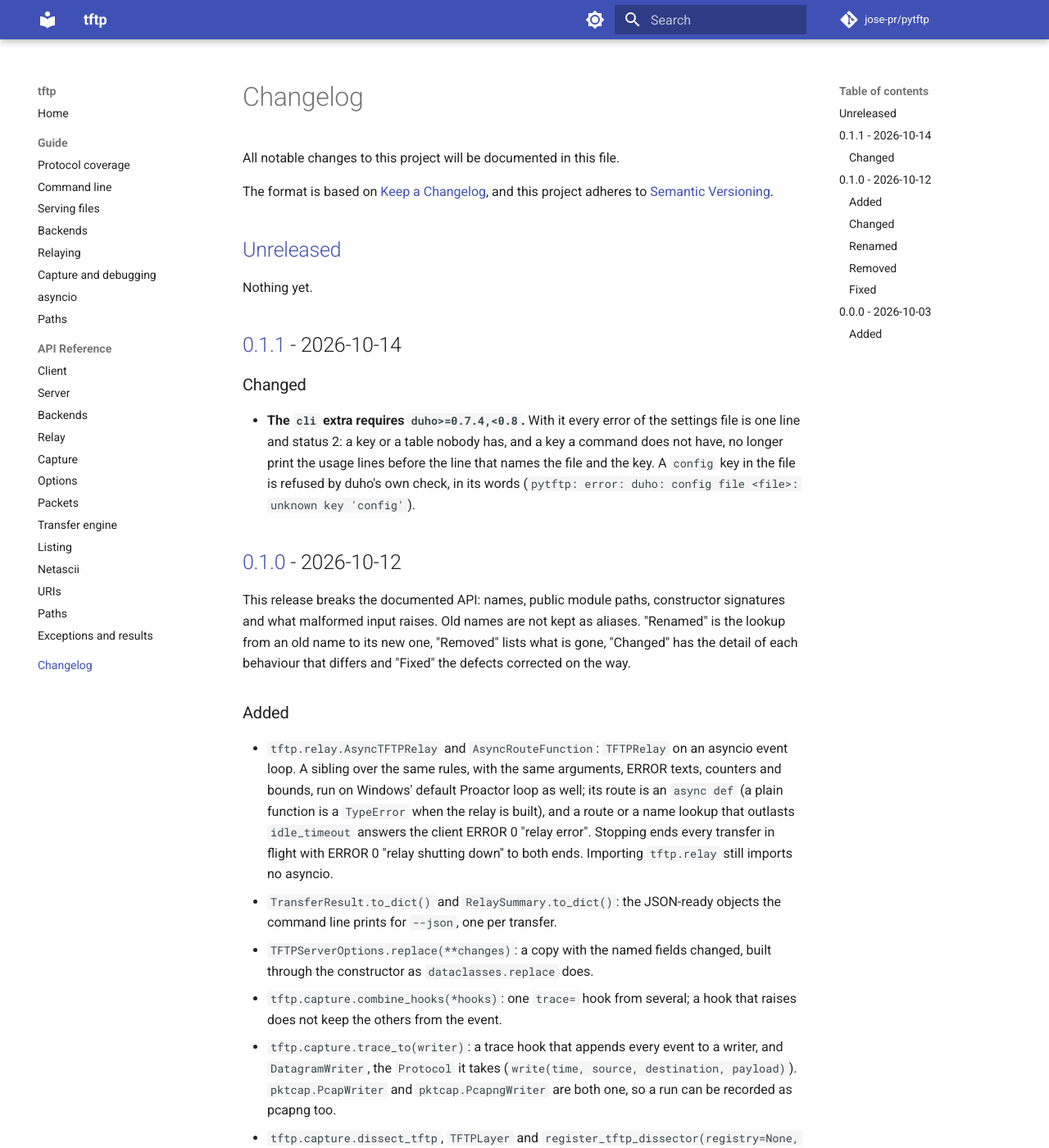
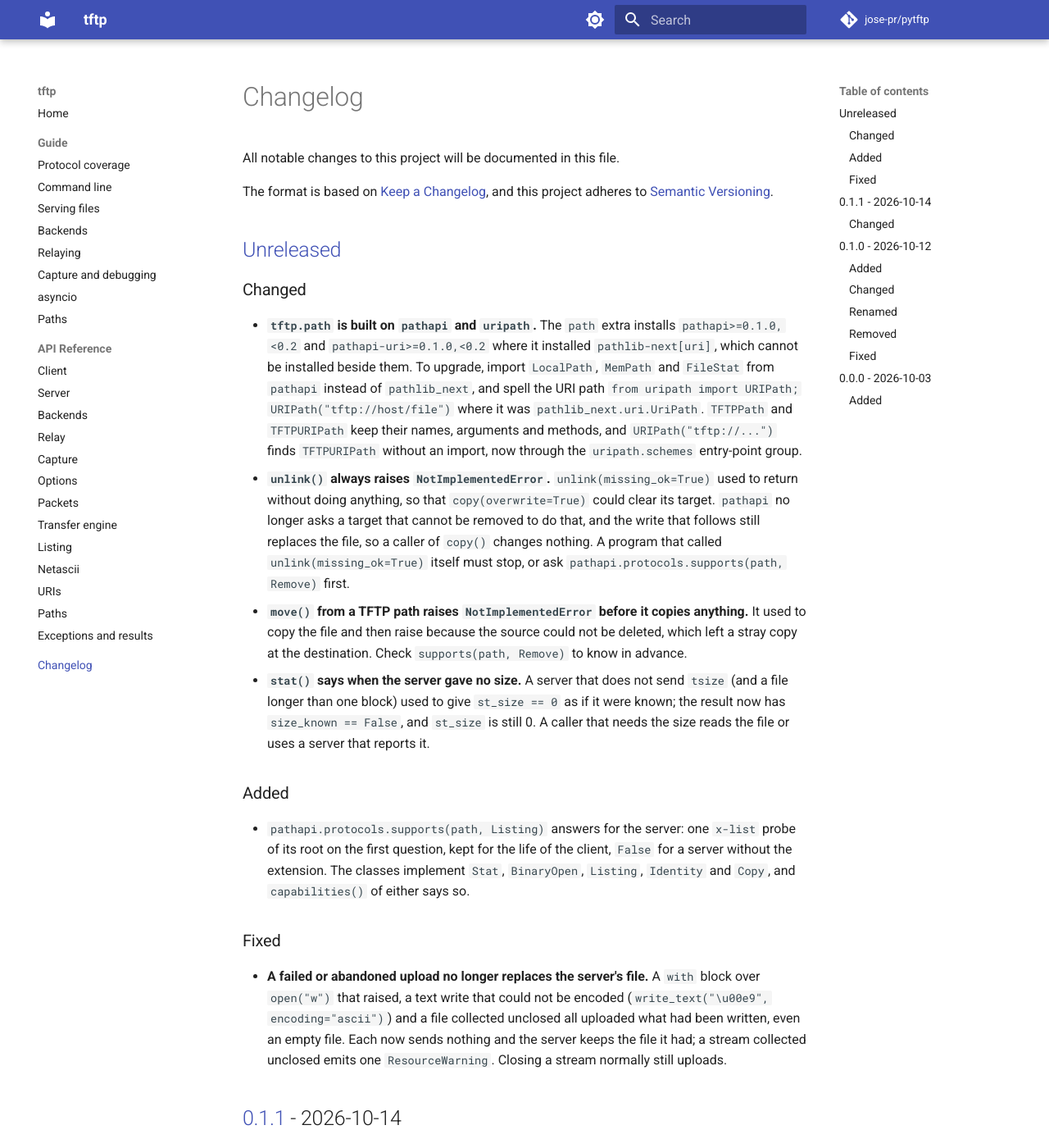
Before and after one commit to jose-pr/pytftp, an MkDocs documentation site: the page built from docs/changelog.md, in a window 1280 px wide and 1400 px high. Shown: the whole window at 82% size. Built offline with MkDocs 1.6.1 and Material for MkDocs 9.7.7, drawn with Linux system fonts in a browser that asks for light colours; comment, search, counter and statistics services are not loaded.

Commit message:
docs: changelog and paths page for the pathapi port
Unreleased lists the move to pathapi and uripath with the imports to change,
unlink and move() refusing, stat() reporting an unknown size, supports()
for listing, and the fixed text-mode upload.

```diff
--- a/CHANGELOG.md
+++ b/CHANGELOG.md
@@ -7,7 +7,43 @@ and this project adheres to [Semantic Versioning](https://semver.org/).
 
 ## [Unreleased]
 
-Nothing yet.
+### Changed
+
+- **`tftp.path` is built on `pathapi` and `uripath`.** The `path` extra installs
+  `pathapi>=0.1.0,<0.2` and `pathapi-uri>=0.1.0,<0.2` where it installed `pathlib-next[uri]`,
+  which cannot be installed beside them. To upgrade, import `LocalPath`, `MemPath` and `FileStat`
+  from `pathapi` instead of `pathlib_next`, and spell the URI path
+  `from uripath import URIPath; URIPath("tftp://host/file")` where it was
+  `pathlib_next.uri.UriPath`. `TFTPPath` and `TFTPURIPath` keep their names, arguments and
+  methods, and `URIPath("tftp://...")` finds `TFTPURIPath` without an import, now through the
+  `uripath.schemes` entry-point group.
+- **`unlink()` always raises `NotImplementedError`.** `unlink(missing_ok=True)` used to return
+  without doing anything, so that `copy(overwrite=True)` could clear its target. `pathapi` no
+  longer asks a target that cannot be removed to do that, and the write that follows still replaces
+  the file, so a caller of `copy()` changes nothing. A program that called `unlink(missing_ok=True)`
+  itself must stop, or ask `pathapi.protocols.supports(path, Remove)` first.
+- **`move()` from a TFTP path raises `NotImplementedError` before it copies anything.** It used to
+  copy the file and then raise because the source could not be deleted, which left a stray copy at
+  the destination. Check `supports(path, Remove)` to know in advance.
+- **`stat()` says when the server gave no size.** A server that does not send `tsize` (and a file
+  longer than one block) used to give `st_size == 0` as if it were known; the result now has
+  `size_known == False`, and `st_size` is still 0. A caller that needs the size reads the file or
+  uses a server that reports it.
+
+### Added
+
+- `pathapi.protocols.supports(path, Listing)` answers for the server: one `x-list` probe of its root
+  on the first question, kept for the life of the client, `False` for a server without the
+  extension. The classes implement `Stat`, `BinaryOpen`, `Listing`, `Identity` and `Copy`, and
+  `capabilities()` of either says so.
+
+### Fixed
+
+- **A failed or abandoned upload no longer replaces the server's file.** A `with` block over
+  `open("w")` that raised, a text write that could not be encoded (`write_text("\u00e9",
+  encoding="ascii")`) and a file collected unclosed all uploaded what had been written, even an
+  empty file. Each now sends nothing and the server keeps the file it had; a stream collected
+  unclosed emits one `ResourceWarning`. Closing a stream normally still uploads.
 
 ## [0.1.1] - 2026-10-14
 
```
Also changed, not shown: docs/paths.md (+9 -3 lines).
